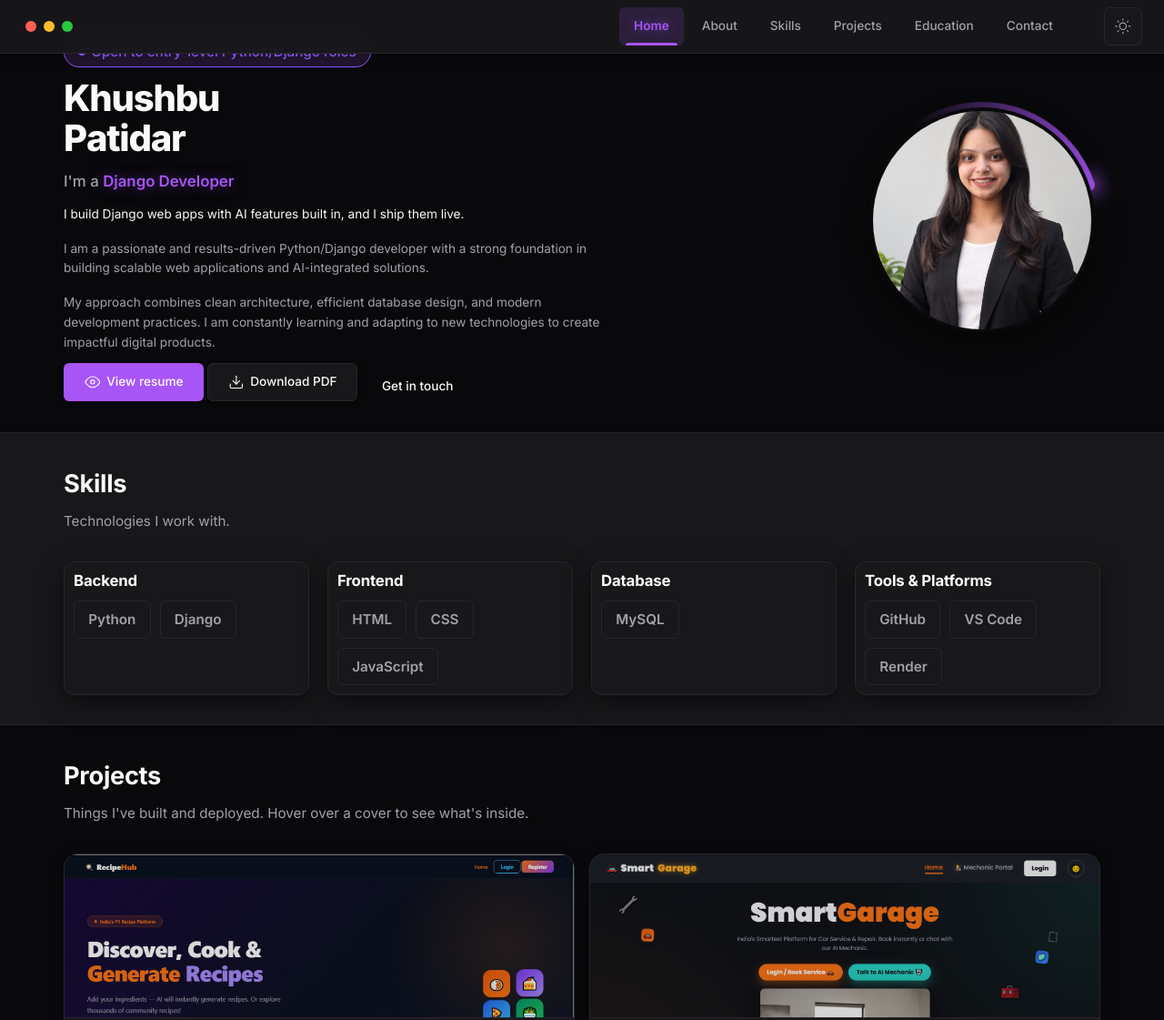
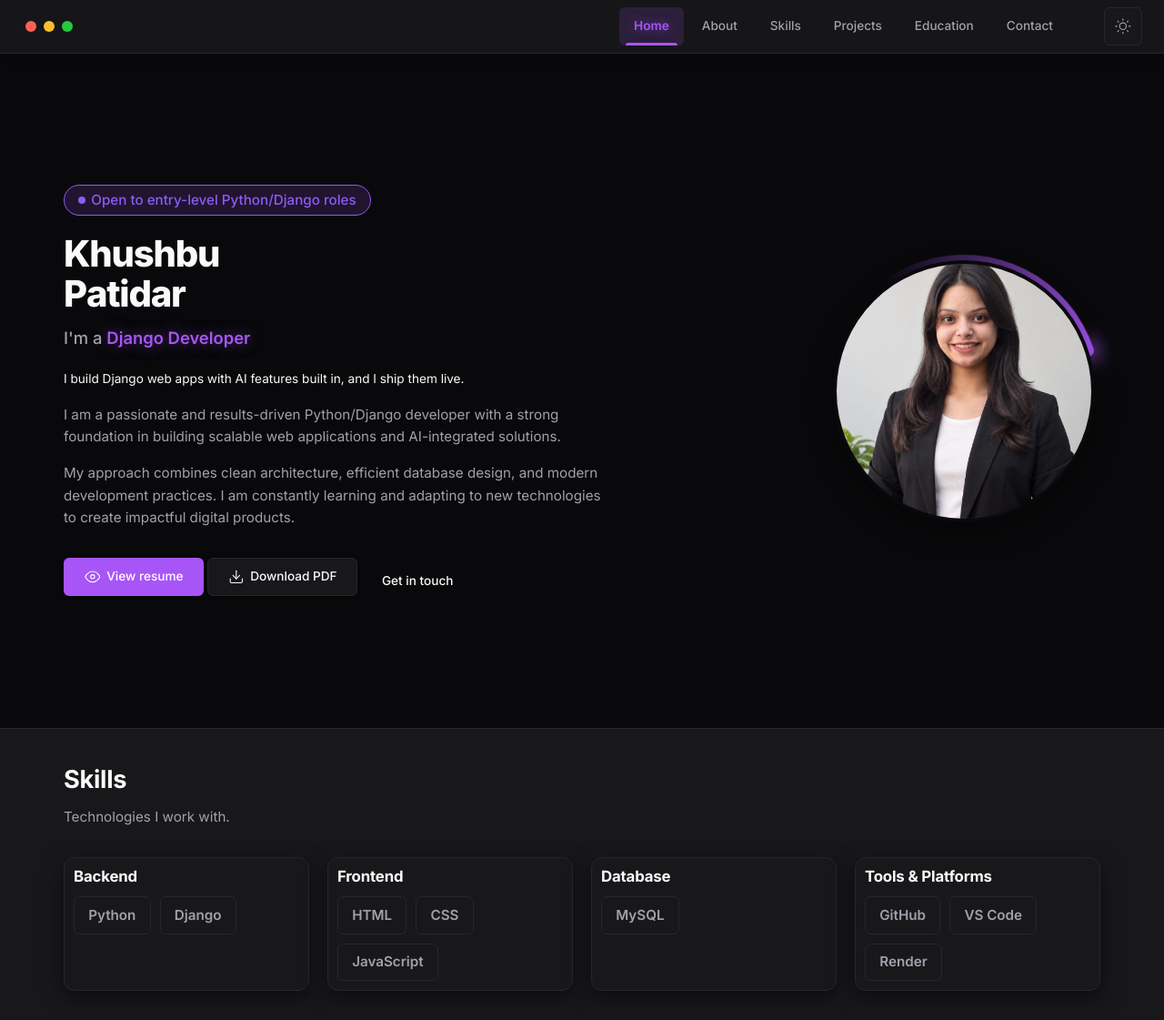
Before and after one commit to khushii-patidar/khushbu-portfolio, a Django app: page / in a window 1280 px wide. Shown: the top 1121 px of the page at 91% size. Run offline with Django 4.2, Linux system fonts and the light colour scheme; data comes from the database, SQL or seed files in the repository; data that the repository does not hold is empty.

Commit message:
Fix hero height to push skills section down

```diff
--- a/portfolio/static/css/style.css
+++ b/portfolio/static/css/style.css
@@ -213,28 +213,28 @@ button { cursor: pointer; }
 .js [data-reveal].is-in { opacity: 1; transform: none; }
 
 /* ---------- Hero ---------- */
-/* /* ---------- Hero ---------- */
-.hero { min-height: auto; display: flex; align-items: center; padding: 40px 0 32px; }
+/* /* /* ---------- Hero ---------- */
+.hero { min-height: 100vh; display: flex; align-items: center; padding: 120px 0 60px; }
 .hero__grid { display: grid; grid-template-columns: 1.2fr 1fr; gap: 24px; align-items: center; }
 .hero__copy { display: flex; flex-direction: column; align-items: flex-start; }
-.hero__copy .pill { margin-bottom: 12px; display: inline-flex; }
+.hero__copy .pill { margin-bottom: 20px; display: inline-flex; }
 
 .hero__name { font-size: clamp(2rem, 4vw, 2.5rem); font-weight: 800; line-height: 1.1; letter-spacing: -0.03em; margin-bottom: 12px; }
 .name-line { display: block; }
 .name-line span { display: inline-block; white-space: pre; transition: all 0.2s; }
 .name-line span:hover { color: var(--primary); text-shadow: 0 0 16px rgba(168,85,247,0.6); }
 
-.hero__role { font-size: 1.05rem; font-weight: 500; color: var(--muted); margin-bottom: 12px; min-height: 1.5em; }
+.hero__role { font-size: 1.15rem; font-weight: 500; color: var(--muted); margin-bottom: 20px; min-height: 1.5em; }
 .typed { color: var(--primary); font-weight: 600; text-shadow: 0 0 16px rgba(168,85,247,0.5); }
 .caret { display: inline-block; width: 2px; height: 1em; margin-left: 2px; background: var(--primary); vertical-align: -0.1em; animation: blink 1s steps(2) infinite; }
 @keyframes blink { 50% { opacity: 0; } }
-.hero__about { color: var(--muted); font-size: 0.85rem; line-height: 1.6; margin-bottom: 12px; max-width: 600px; }
+.hero__about { color: var(--muted); font-size: 0.95rem; line-height: 1.6; margin-bottom: 32px; max-width: 600px; }
 .hero__about p:last-child { margin-bottom: 0; }
 
 /* Portrait */
 .hero__visual { display: flex; justify-content: flex-end; }
 .portrait {
-  position: relative; width: 260px; height: 260px;
+  position: relative; width: 300px; height: 300px;
   border-radius: 50%; padding: 6px;
   z-index: 1; flex-shrink: 0;
   transition: transform 0.4s cubic-bezier(0.16, 1, 0.3, 1);
@@ -250,7 +250,7 @@ button { cursor: pointer; }
   content: ""; position: absolute; top: 0; left: calc(50% - 6px); width: 12px; height: 12px;
   background: var(--primary); border-radius: 50%;
   box-shadow: 0 0 20px 4px var(--primary);
-  transform-origin: 6px 130px; /* Radius of 140px (half of 280) */
+  transform-origin: 6px 150px; /* Radius of 150px (half of 300) */
   animation: spin 3s linear infinite; z-index: 1;
 }
 .portrait:hover { transform: translateY(-8px) scale(1.02); }
--- a/portfolio/templates/portfolio/index.html
+++ b/portfolio/templates/portfolio/index.html
@@ -23,7 +23,7 @@
       } catch (e) {}
     })();
   </script>
-  <link rel="stylesheet" href="{% static 'css/style.css' %}?v=2.3">
+  <link rel="stylesheet" href="{% static 'css/style.css' %}?v=2.4">
 </head>
 <body>
 
```
